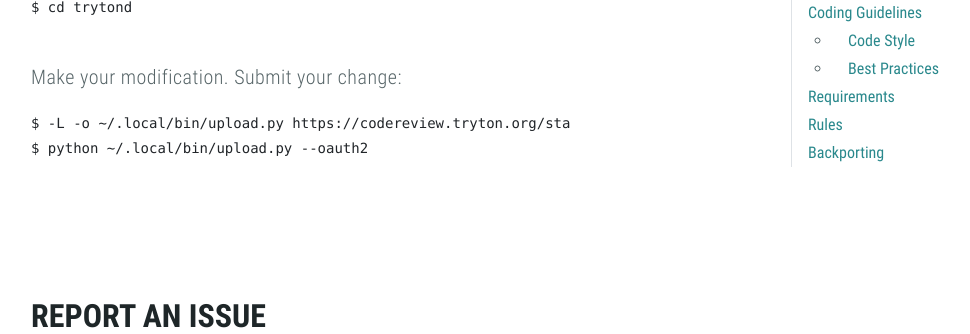
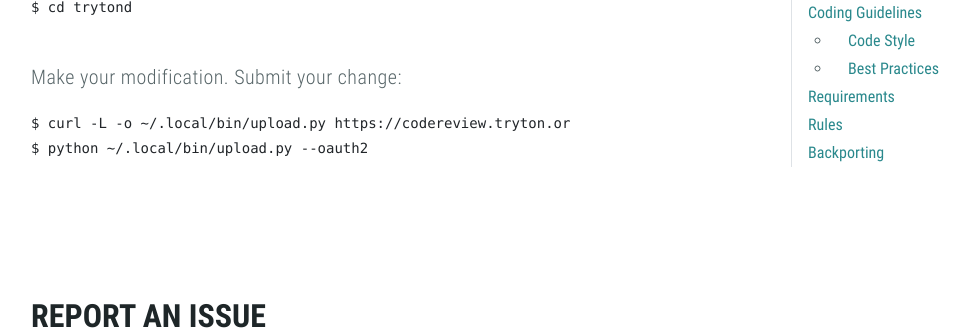
Before and after one commit to tryton-do/website, a Flask app: page /develop in a window 1280 px wide. Shown: the part 536-870 px from the top of the page, without its empty margins (244-1214 px from the left). Run offline with Flask 2, Linux system fonts and the light colour scheme; style sheets or scripts are compiled from the project's sources; some libraries are stand-ins or nearby versions; some web fonts are replaced.

Commit message:
Missing 'curl' in command to download upload.py

```diff
--- a/templates/develop.html
+++ b/templates/develop.html
@@ -42,7 +42,7 @@ $ cd trytond
     <p class="lead">
     Make your modification.
     Submit your change:</p>
-    <pre><code class="console">$ -L -o ~/.local/bin/upload.py https://codereview.tryton.org/static/upload.py
+    <pre><code class="console">$ curl -L -o ~/.local/bin/upload.py https://codereview.tryton.org/static/upload.py
 $ python ~/.local/bin/upload.py --oauth2
     </code></pre>
 </section>
```
